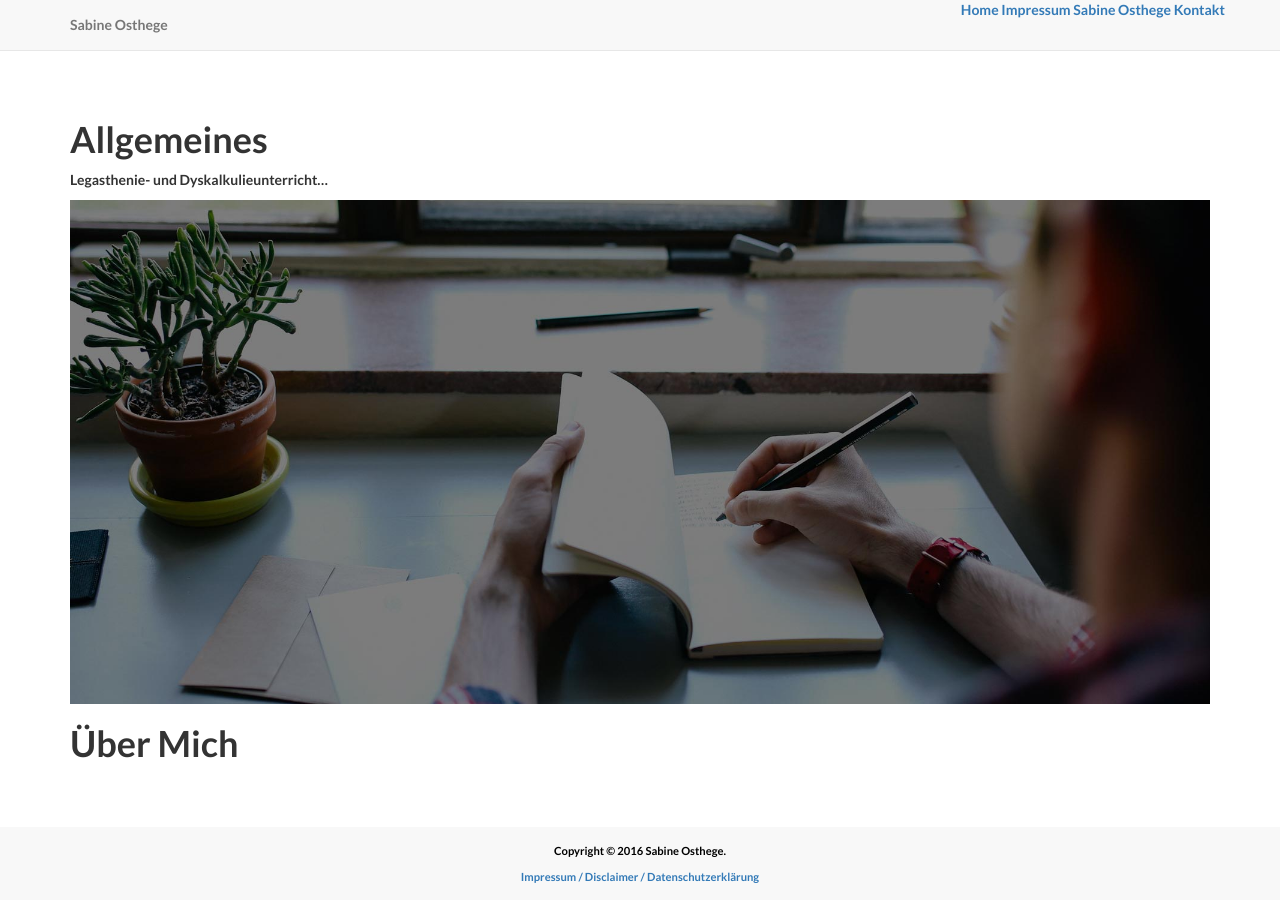
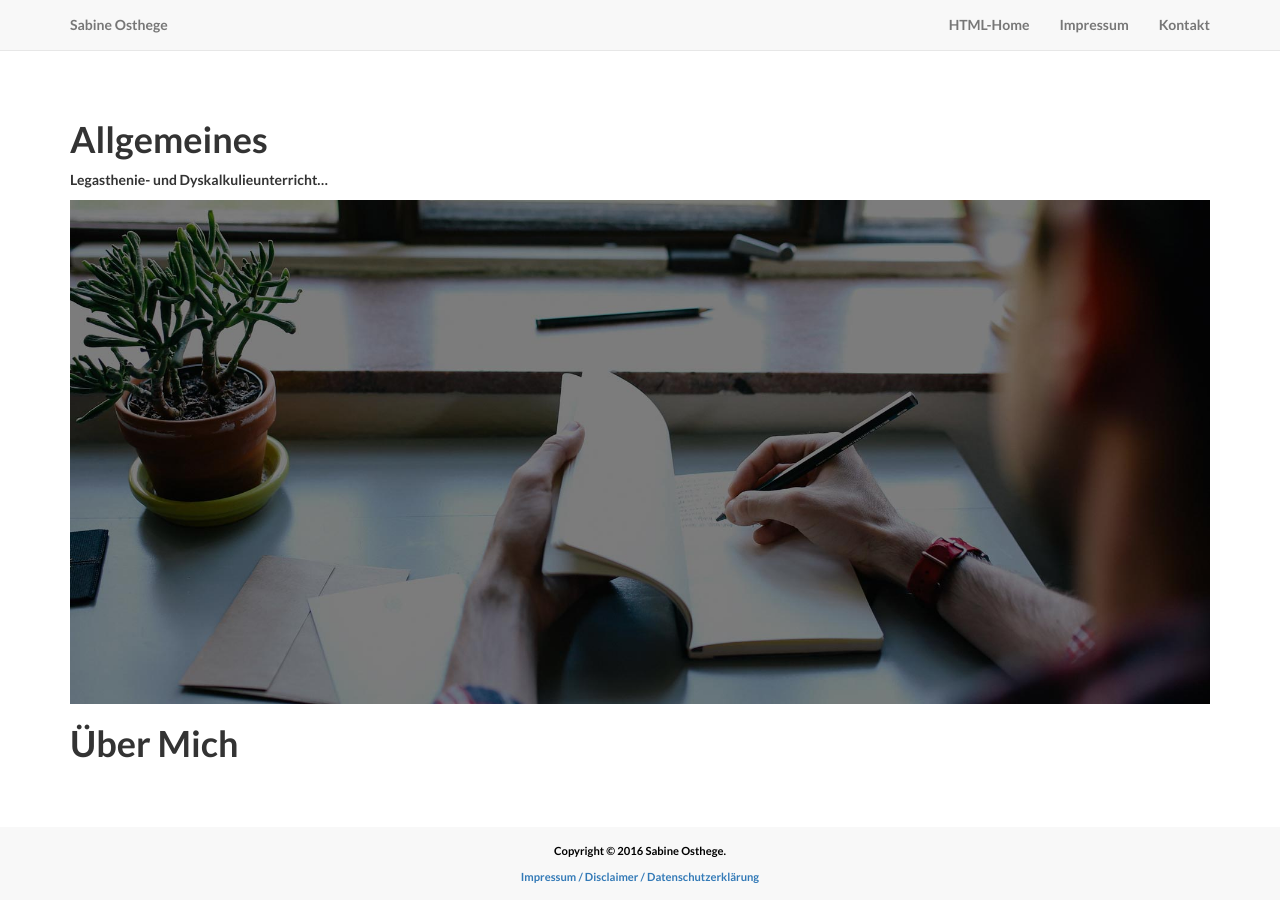
Before and after one commit to sabineosthege/sabineosthege.github.io, a Jekyll site: the page built from index.md, in a window 1280 px wide. Built offline with Jekyll 4.4.1, drawn with Linux system fonts in a browser that asks for light colours; nearby versions of some CDN libraries.

Commit message:
page links

```diff
--- a/_layouts/default.html
+++ b/_layouts/default.html
@@ -34,9 +34,9 @@
                             <ul class="nav navbar-nav navbar-right">
                                 {% for my_page in site.pages %}
 
-                                    {% if my_page.title %}
+                                    {% if my_page.title and my_page.title != "Home" %}
 
-                                    <li></li><a href="{{ my_page.url | prepend: site.baseurl }}">{{ my_page.title }}</a></li>
+                                    <li><a href="{{ my_page.url | prepend: site.baseurl }}">{{ my_page.title }}</a></li>
 
                                     {% endif %}
 
--- a/alternativ.html
+++ b/alternativ.html
@@ -1,6 +1,6 @@
 ---
 layout: default
-title: Home
+title: HTML-Home
 ---
 <!-- Page Content -->
 
--- a/index.md
+++ b/index.md
@@ -1,6 +1,6 @@
 ---
 layout: default
-title: Sabine Osthege
+title: Home
 ---
 
 # Allgemeines
```
